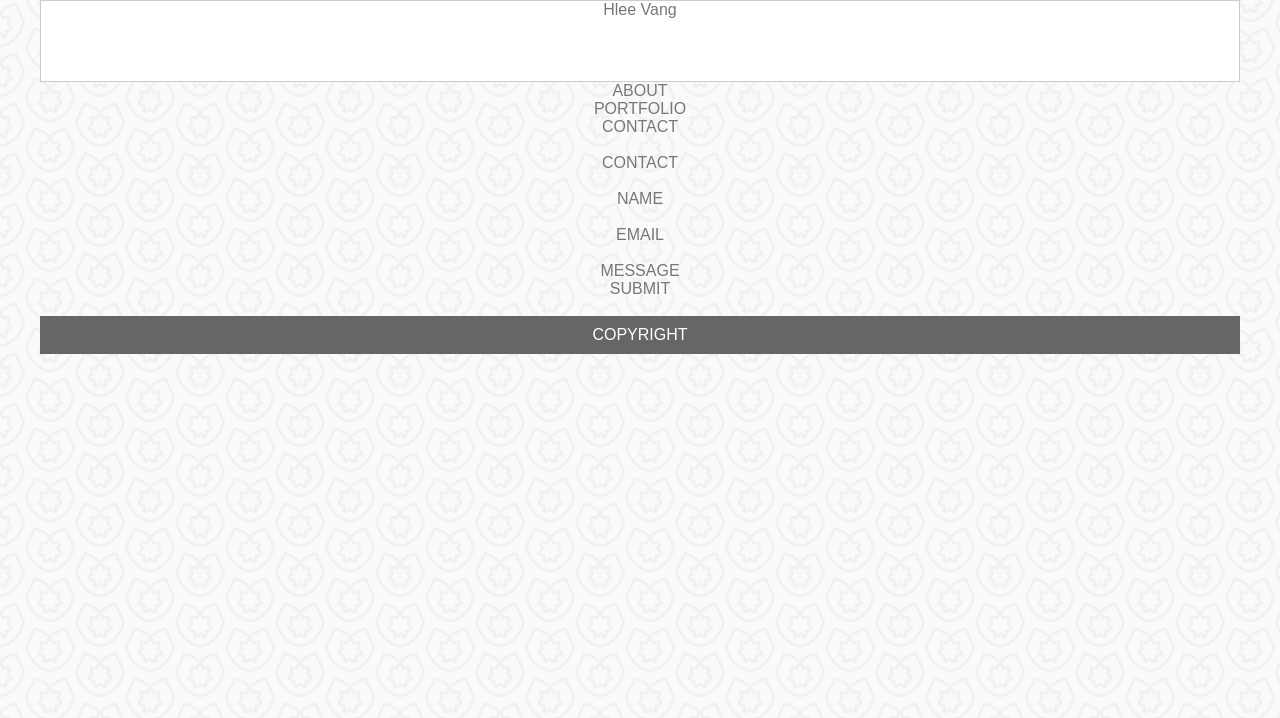
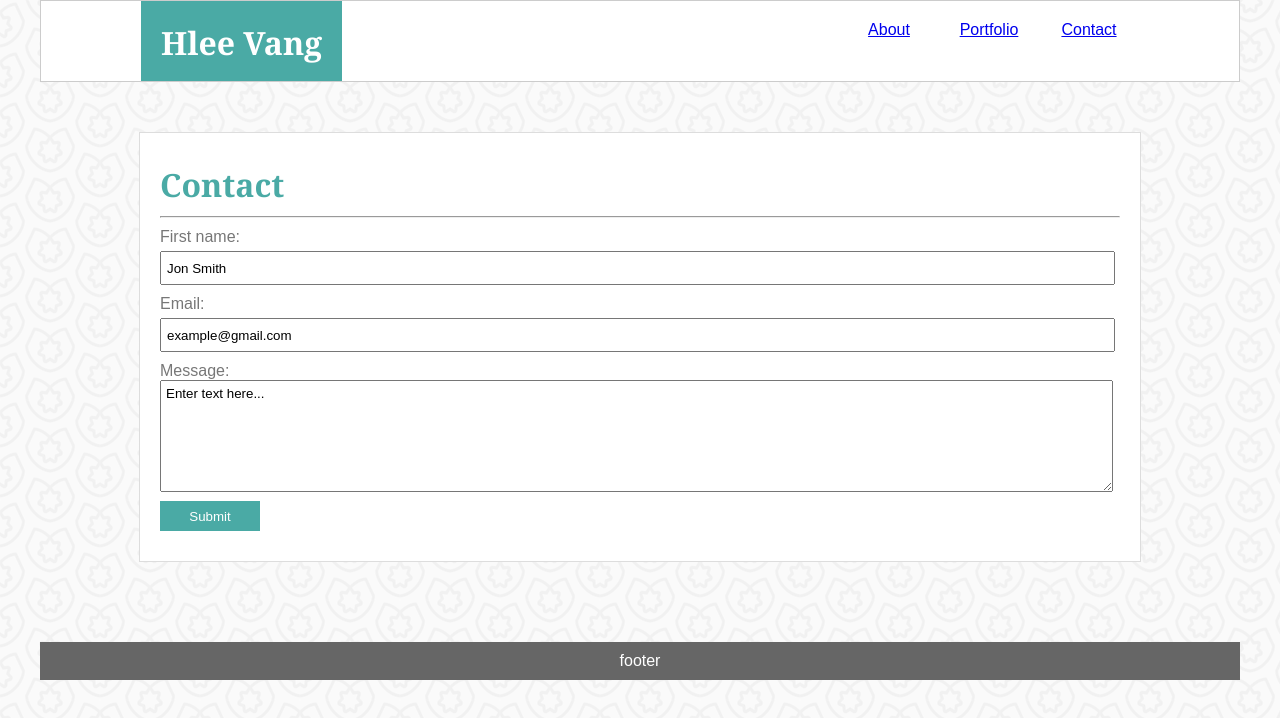
Before and after one commit to vanghlee01/Basic-Portfolio01, a plain HTML site: page contact.html in a window 1280 px wide. Drawn offline with Linux system fonts and the light colour scheme.

Commit message:
updated contact page

```diff
--- a/assets/css/style.css
+++ b/assets/css/style.css
@@ -81,5 +81,27 @@ footer {
     padding: 10px;
     color: #ffffff;
   }
-
+input {
+  height: 20px;
+  margin-bottom: 10px;
+  margin-top: 5px;
+  width: 98%;
+  padding: 5px;
 }
+textarea {
+  width: 98%;
+  height: 100px;
+  padding: 5px;
+  font-family: 'Arial', 'Helvetica Neue', Helvetica, sans-serif;
+}
+input[type=submit] {
+  background-color: #4aaaa5;
+  color: white;
+  padding: 5px 20px;
+  border: none;
+  cursor: pointer;
+  float: left;
+  margin-top: 5px;
+  height: 30px;
+  width: 100px;
+ }
--- a/contact.html
+++ b/contact.html
@@ -8,48 +8,45 @@
 </head>
 
 <body>
+    <header>
+        <div id="logo">
+            <h1>Hlee Vang</h1>
+        </div>
+        <div id="nav">
+            <ul>
+                <li><a href="index.html">About</a></li>
+                <li><a href="portfolio.html">Portfolio</a></li>
+                <li><a href="#">Contact</a></li>
+            </ul>
+        </div>
+    </header>
+    <main>
+        <p>
+            <h1>
+                Contact
+            </h1>
+        </p>
+        <hr>
+        <p>
 
-    <header>
-        Hlee Vang
-    </header>
+            <form>
+                First name:<br>
+                <input type="text" name="firstname" value="Jon Smith"><br>
+                Email:<br>
+                <input type="email" name="address" value="example@gmail.com"><br>
+                Message:<br>
+                <textarea name="comment">Enter text here...</textarea><br>
 
-    <section id="left">
-        ABOUT
-    </section>
+                <input type="submit" value="Submit">
+            </form>
+        </p>
 
-    <section id="middle">
-        PORTFOLIO
-    </section>
-
-    <section id="right">
-        CONTACT
-    </section>
-    <br>
-    <section id="full">
-        <aside>
-            CONTACT
-        </aside>
-        <br>
-        <div id="division">
-            NAME
-        </div>
-        <br>
-        <div id="account">
-            EMAIL
-        </div>
-        <br>
-        <div id="paragrpah">
-            MESSAGE
-        </div>
-        <div id="decision">
-            SUBMIT
-        </div>
-    </section>
-    <br>
+    </main>
     <footer>
-        COPYRIGHT
+        footer
     </footer>
-
 </body>
 
+
+
 </html>
```
Also changed, not shown: index.html (+2 -2 lines).
